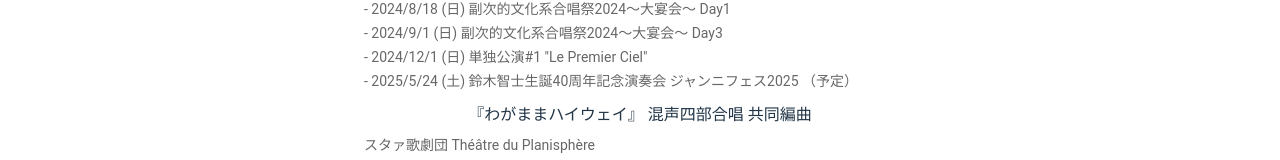
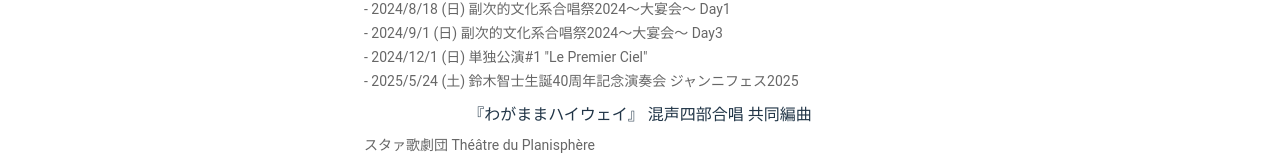
Before and after one commit to norisio/github_pages, a React (Vite) app: page / in a window 1280 px wide. Shown: the part 786-946 px from the top of the page. Built offline with nearby package versions, Linux system fonts and the light colour scheme; a web font is replaced by a local one.

Commit message:
yotei -> completed

```diff
--- a/src/App.tsx
+++ b/src/App.tsx
@@ -31,7 +31,7 @@
       "- 2024/8/18 (日) 副次的文化系合唱祭2024～大宴会～ Day1",
       "- 2024/9/1 (日) 副次的文化系合唱祭2024～大宴会～ Day3",
       '- 2024/12/1 (日) 単独公演#1 "Le Premier Ciel"',
-      "- 2025/5/24 (土) 鈴木智士生誕40周年記念演奏会 ジャンニフェス2025 （予定）",
+      "- 2025/5/24 (土) 鈴木智士生誕40周年記念演奏会 ジャンニフェス2025",
     ],
   },
   {
```
